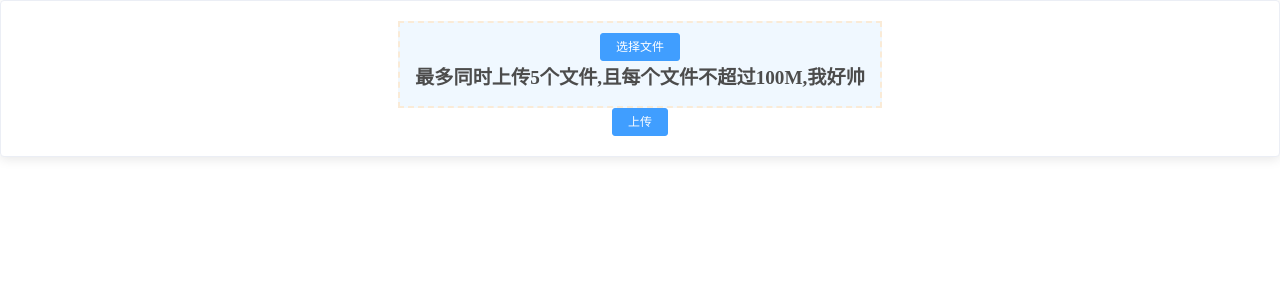
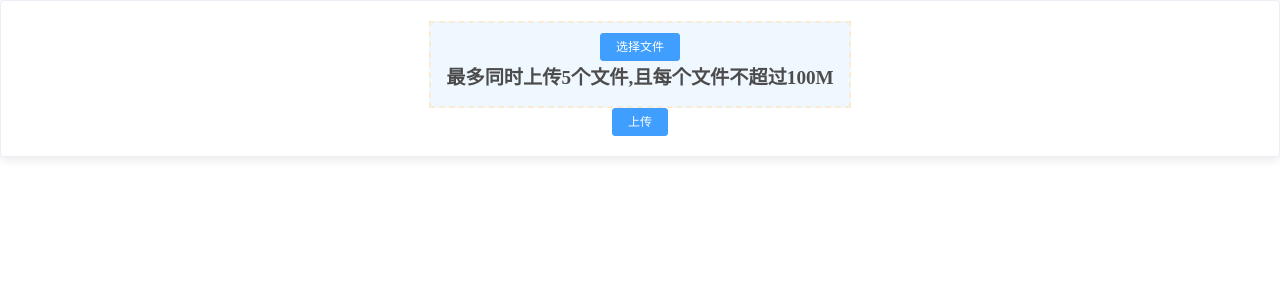
Before and after one commit to ShuaibZyx/gvmi, a Vue app: page /#/ in a window 1280 px wide. Shown: the top 300 px of the page. Built offline with nearby package versions, Linux system fonts and the light colour scheme; what vue-cookies would draw is missing.

Commit message:
删除了我好帅

```diff
--- a/src/components/Test.vue
+++ b/src/components/Test.vue
@@ -15,7 +15,7 @@
       >
         <el-button size="mini" type="primary">选择文件</el-button>
         <div slot="tip" class="uploadTip">
-          最多同时上传5个文件,且每个文件不超过100M,我好帅
+          最多同时上传5个文件,且每个文件不超过100M
         </div>
       </el-upload>
       <el-button type="primary" size="mini" @click="upload">上传</el-button>
```
